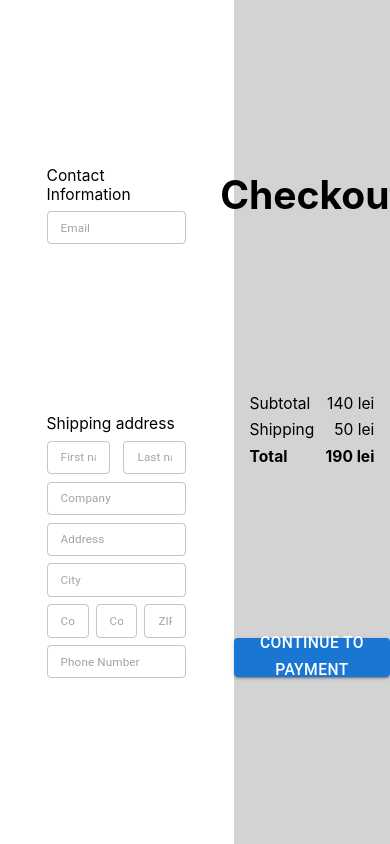
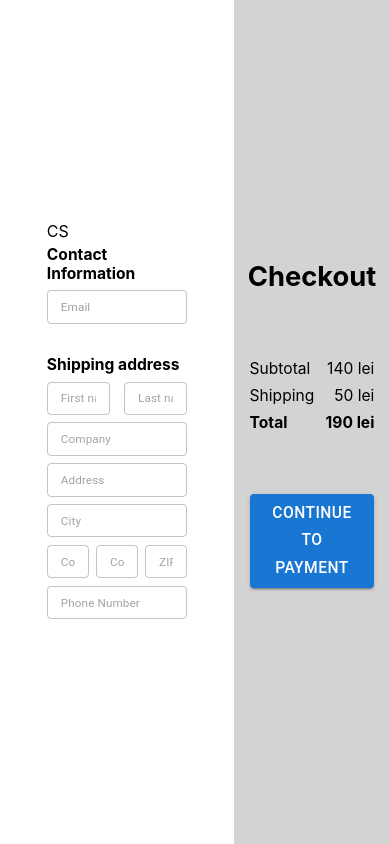
Before and after one commit to alina-t-872/EcoCorp-Marketplace-MVP, a React (Create React App) app in the folder ecocorp-fe/: page /checkout in a window 390 px wide. Built offline with nearby package versions, Linux system fonts and the light colour scheme.

Commit message:
CSS for mobile view - checkout page

```diff
--- a/ecocorp-fe/src/pages/checkout-page/CheckoutPage.css
+++ b/ecocorp-fe/src/pages/checkout-page/CheckoutPage.css
@@ -7,12 +7,17 @@
     align-items: flex-start;
 }
 
+form {
+    height: 100%;
+    width: 100%;
+}
+
 #contactInformationContainer {
     height: 100%;
     width: 60%;
     display: flex;
     flex-direction: column;
-    justify-content: space-evenly;
+    justify-content: center;
     align-items: center;
 }
 
@@ -23,6 +28,7 @@
     flex-direction: column;
     justify-content: center;
     align-items: flex-start;
+    margin: 3vmin;
 
     & .MuiTextField-root {
         margin: 1vmin 0;
@@ -49,14 +55,14 @@
     width: 40%;
     display: flex;
     flex-direction: column;
-    justify-content: space-evenly;
+    justify-content: center;
     align-items: center;
     background-color: lightgray;
 
     & > .MuiButtonBase-root {
         font-size: 4vmin !important;
-        height: 10vmin;
-        width: fit-content;
+        height: fit-content;
+        max-width: 80%;
     }
 }
 
@@ -67,6 +73,7 @@
     flex-direction: column;
     justify-content: space-evenly;
     align-items: flex-start;
+    margin: 15vmin 0;
 }
 
 .orderDetails {
--- a/ecocorp-fe/src/pages/checkout-page/CheckoutPage.js
+++ b/ecocorp-fe/src/pages/checkout-page/CheckoutPage.js
@@ -66,7 +66,7 @@ function CheckoutPage(){
             <form onSubmit={submitContactInformation}>
                 <div id="contactInformationContainer">
                     <div className="contactInfoSubsection">
-                        <p className="contactInfoTitle"> Contact Information </p>
+CS                        <p className="contactInfoTitle"> <b>Contact Information</b> </p>
 
                         <TextField
                             required
@@ -84,7 +84,7 @@ function CheckoutPage(){
                     </div>
 
                     <div className="contactInfoSubsection">
-                        <p className="contactInfoTitle"> Shipping address </p>
+                        <p className="contactInfoTitle"> <b>Shipping address</b> </p>
 
                         <div className="contactInfoSubcontainer">
                             <TextField
@@ -217,10 +217,8 @@ function CheckoutPage(){
                     </div>
                 </div>
 
-                <Divider orientation="vertical" sx={{border: "black", width: "1px !important"}}></Divider>
-
                 <div id="summaryContainer">
-                    <p style={{fontSize: "10vmin"}}><b>Checkout</b></p>
+                    <p style={{fontSize: "7vmin"}}><b>Checkout</b></p>
 
                     <div id="orderSummary">
                         <div className="orderDetails">
```
